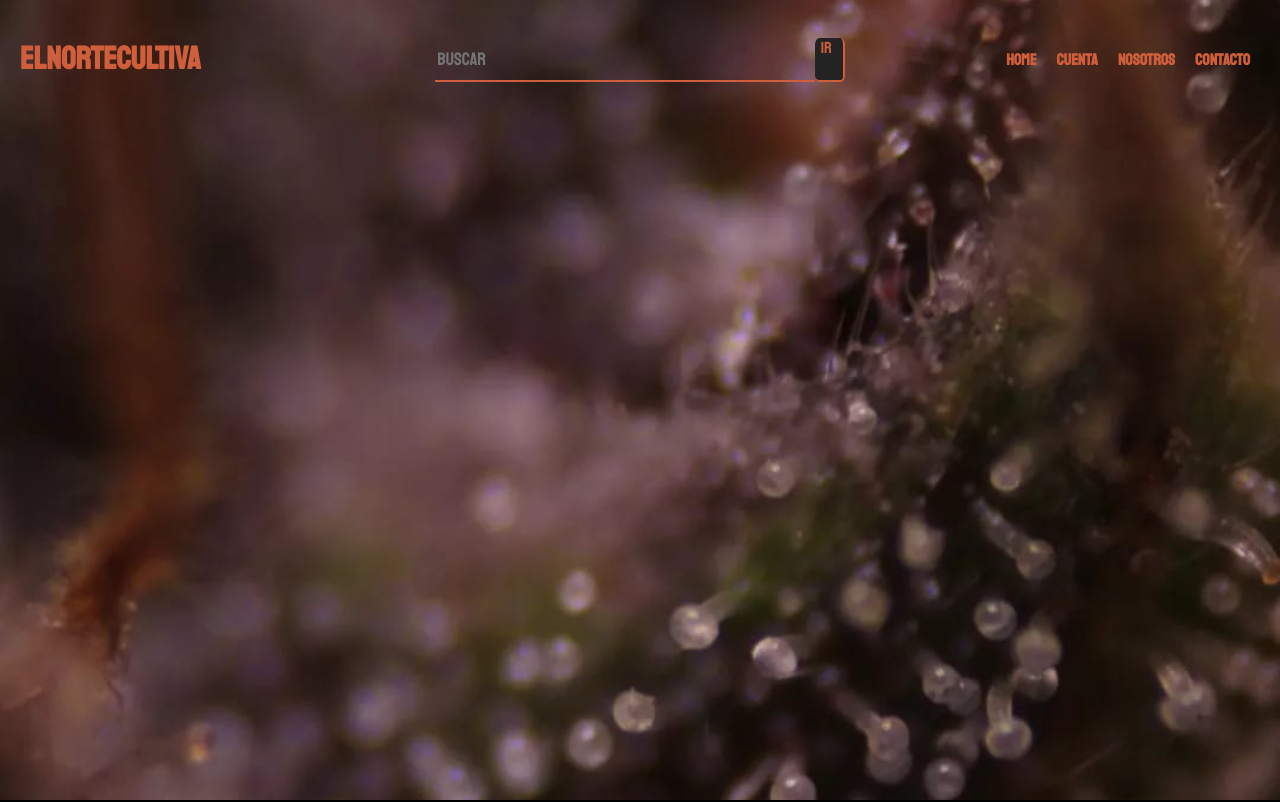
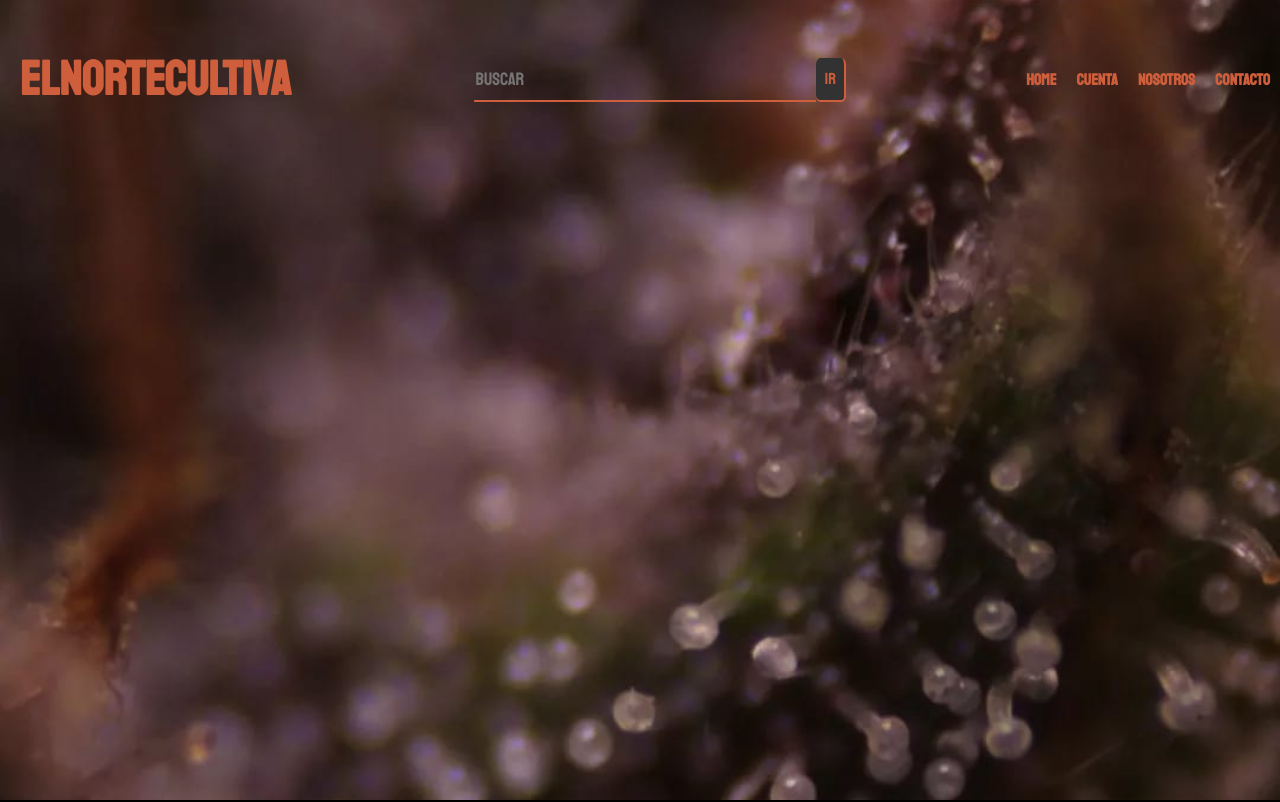
Before and after one commit to JuanGenovese/ElNorteCultivaWeb, a plain HTML site: page index.html in a window 1280 px wide. Shown: the top 802 px of the page. Drawn offline with Linux system fonts and the light colour scheme.

Commit message:
cambios en el estilo del biscaodr

```diff
--- a/estilo(index).css
+++ b/estilo(index).css
@@ -30,9 +30,10 @@ header {
 }
 
 .header-div__h1 {
+   font-size: x-large;
    padding: 20px;
    width: 33vh;
-   flex-grow: 1;
+   flex-grow: 2;
 }
 
 .header-div__search {
@@ -59,9 +60,9 @@ header {
 }
 
 .header-div__search--ir {
-   display: inline-flex;
+   display: inline-block;
    width: 30px;
-   background: rgb(35, 35, 35);
+   background: rgb(50, 50, 50);
    color: #cf5f3c;
    border: none;
    border-bottom: 2px solid #cf5f3c;
@@ -70,11 +71,21 @@ header {
 
 }
 
+.header-div__search--ir:hover {
+   background: rgb(25, 25, 25);
+   transition: 0.5s;
+}
+
+.header-div__search--ir:active {
+   background: rgb(89, 89, 89);
+   transition: 0s;
+}
+
 .header-nav {
-   padding: 20px;
+   padding: 0;
    display: inline-block;
    width: 33vh;
-   flex-grow: 1;
+   flex-grow: 2;
 }
 
 .header-list {
```
